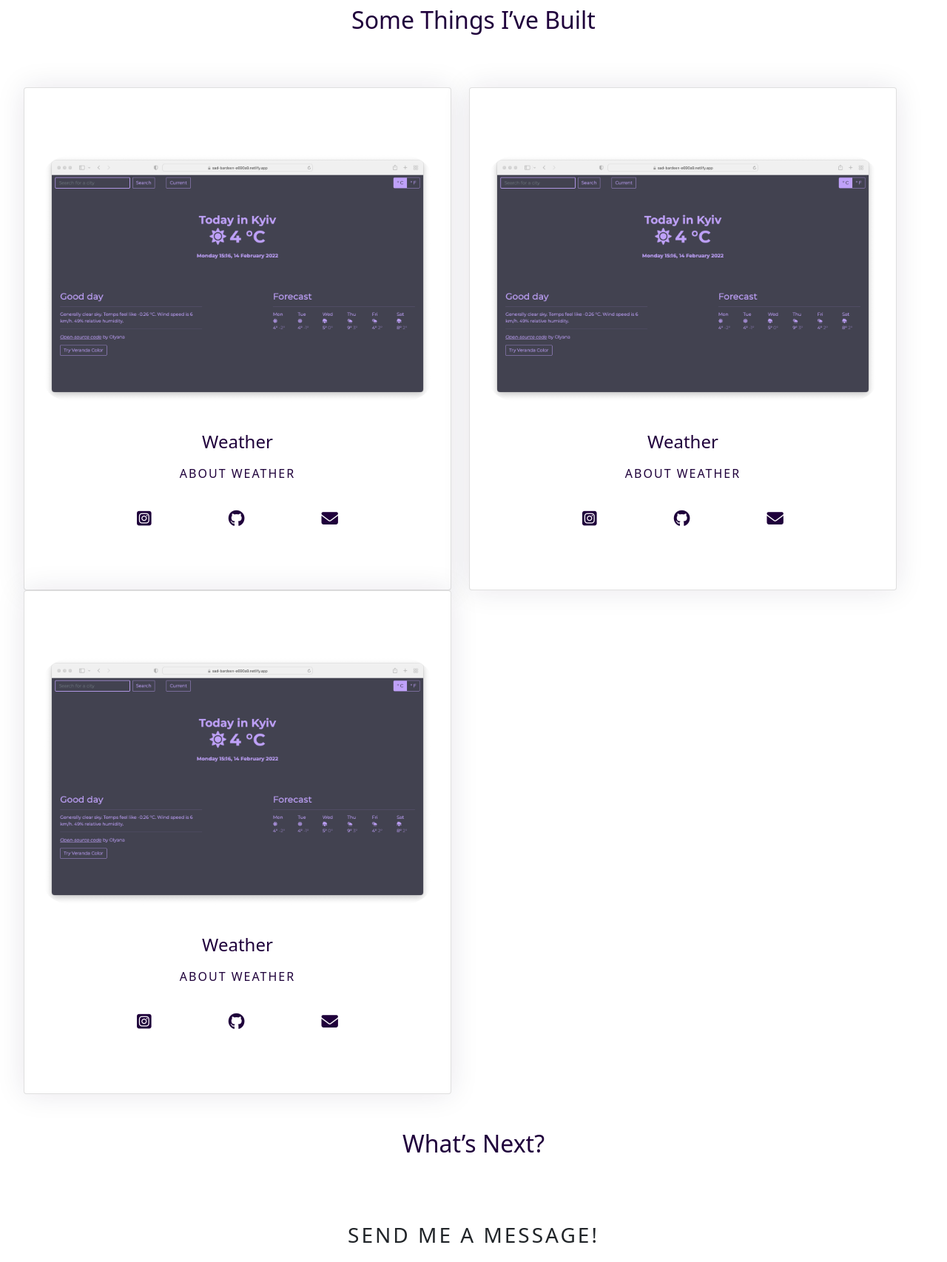
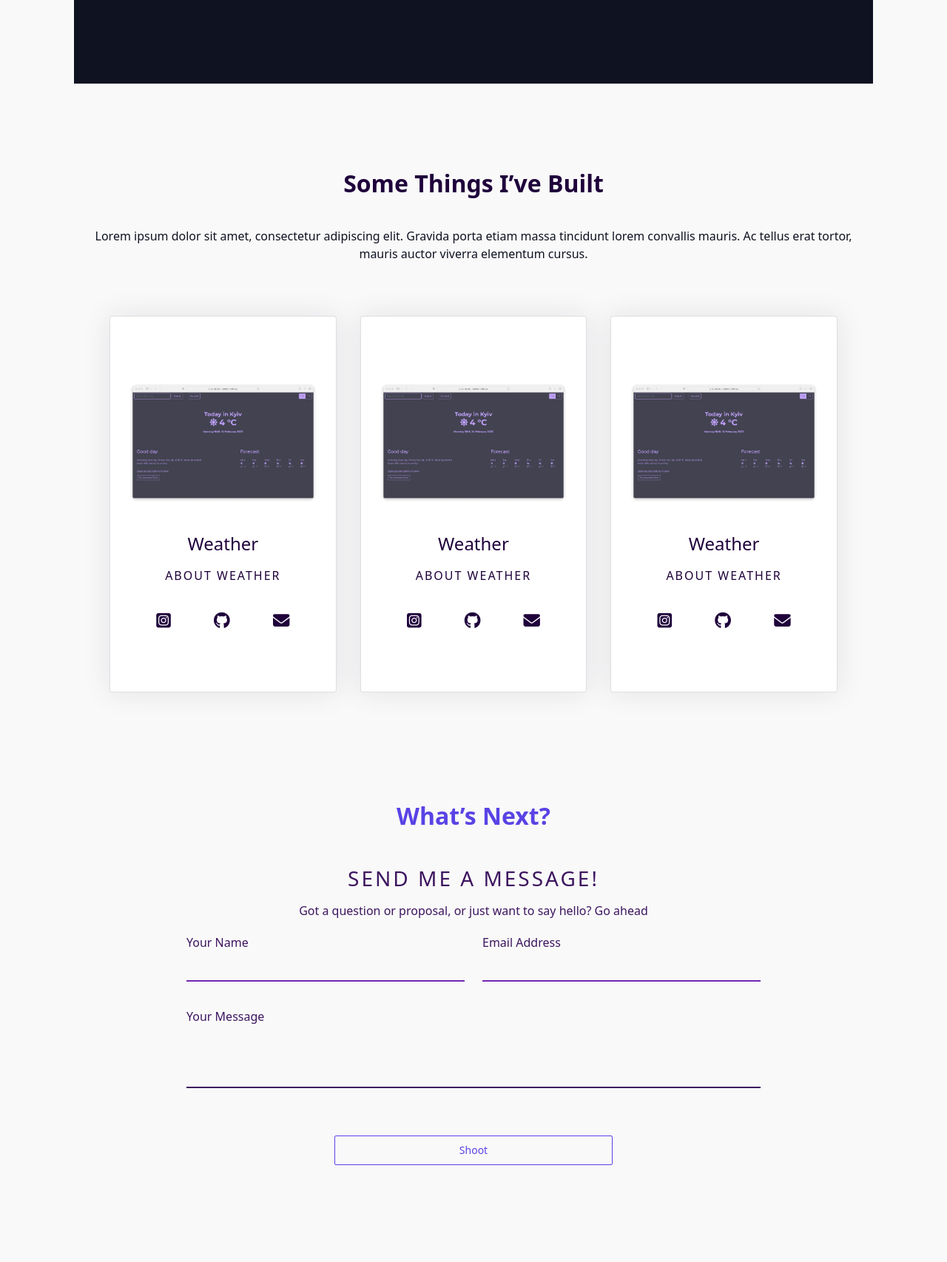
Before and after one commit to olyanatkachenko/portfolio-olyana, a plain HTML site: page index.html in a window 1280 px wide. Shown: the part 1094-2800 px from the top of the page at 74% size. Drawn offline with nearby package versions, Linux system fonts and the light colour scheme.

Commit message:
add new style

```diff
--- a/index.html
+++ b/index.html
@@ -48,6 +48,7 @@
         <a href="#">Experience</a>
         <a href="#">Work</a>
         <a href="#">Contact</a>
+        <a href="#">Resume</a>
     </div>
 </div>
 
@@ -60,11 +61,9 @@
 
     </h3>
     <h1>
-        Lorem ipsum dolor sit amet, consectetur adipiscing elit.
-    </h1>
+        I build things for the web</h1>
     <h2>
-        Lorem ipsum dolor sit amet, consectetur adipiscing elit. Gravida porta etiam massa tincidunt lorem convallis
-        mauris. Ac tellus erat tortor, mauris auctor viverra elementum cursus.
+        I’m a professional UI/UX designer with front end development skills based in Kyiv.
     </h2>
     <div class="cta-connect">
         <button>Connect with me</button>
@@ -72,7 +71,8 @@
 
     <div class="about-me">
         <h2 class="about">
-            About me
+            👩 A bit about me
+
         </h2>
         <div class="paragraf-about">
             <p>Lorem ipsum dolor sit amet, consectetur adipiscing elit. Gravida porta etiam massa tincidunt lorem
@@ -89,11 +89,11 @@
 
                 Ac arcu urna neque ornare sed. Viverra nullam ut posuere sem nibh quisque ullamcorper mi pellentesque.
             </p>
-            <img src="img/photo-portfolio.jpg" class="photo-about">
+            <!--<img src="img/photo-portfolio.jpg" class="photo-about">-->
         </div>
     </div>
 
-    <div class="my-experience">
+    <!--<div class="my-experience">
         <h2 class="experience">
             Where I’ve Worked
         </h2>
@@ -112,18 +112,25 @@
 
             Ac arcu urna neque ornare sed. Viverra nullam ut posuere sem nibh quisque ullamcorper mi pellentesque.
         </p>
-    </div>
+    </div>-->
     <div class="my-work">
         <section>
             <div class="row">
-                <h2>Some Things I’ve Built</h2>
+                <h2 class="work-title">Some Things I’ve Built</h2>
             </div>
-            <div class="row">
+            <p class="work">
+                Lorem ipsum dolor sit amet, consectetur adipiscing elit. Gravida porta etiam massa tincidunt lorem
+                convallis
+                mauris. Ac tellus erat tortor, mauris auctor viverra elementum cursus.
+                <br>
+                <br>
+            </p>
+            <div class="row-custom">
                 <!-- Column 1-->
                 <div class="column">
                     <div class="card">
                         <div class="img-container">
-                            <img src="img/weather-app.png"/>
+                            <img class="img-fluid" src="img/weather-app.png"/>
                         </div>
                         <h4>Weather</h4>
                         <p>About weather</p>
@@ -183,8 +190,10 @@
                         </div>
                     </div>
                 </div>
+            </div>
         </section>
-        <div class="Contact-me">
+
+        <div class="contact-me">
             <h2 class="contact">
                 What’s Next?
             </h2>
@@ -195,24 +204,31 @@
 
                 <div class="container">
                     <div class="contact-form">
-                        <div class="form-field col-lg-6">
-                            <input id="name" class="input-text" type="text" name="">
-                            <label for="name" class="label">name</label>
-                        </div>
+                        <div class="row">
+                            <div class="form-field col">
+                                <label for="name" class="label">Your Name</label>
+                                <input id="name" class="input-text" type="text">
+                            </div>
 
-                        <div class="form-field col-lg-6">
-                            <input id="email" class="input-text" type="email" name="">
-                            <label for="email" class="label">email</label>
+                            <div class="form-field col">
+                                <input id="email" class="input-text" type="email" name="">
+                                <label for="email" class="label">Email Address
+                                </label>
+                            </div>
                         </div>
 
 
-                        <div class="form-field col-lg-12">
-                            <input id="massage" class="input-text" type="te xt" name="">
-                            <label for="massage" class="label">Your massage</label>
+                        <div class="row">
+                            <div class="form-field col-lg-12">
+                                <label for="message" class="label">Your Message</label>
+                                <textarea id="message" class="input-text" type="text" name=""></textarea>
+                            </div>
                         </div>
 
-                        <div class="form-field col-lg-12">
-                            <input class="submit-btn" type="submit" value="submit">
+                        <div class="row">
+                            <div class="form-field d-grid gap-2 col-6 mx-auto">
+                                <input class="submit-btn" type="submit" value="Shoot">
+                            </div>
                         </div>
                     </div>
                 </div>
@@ -225,8 +241,10 @@
 <footer>
     <hr>
     <div class="footer-link">
-        <i class="fa-brands fa-instagram"></i>
-        <i class="fa-brands fa-github"></i>
+        <div>
+            <i class="fa-brands fa-instagram"></i>
+            <i class="fa-brands fa-github"></i>
+        </div>
         <a href="mailto:olyanatkachenko@gmail.com">olyanatkachenko@gmail.com</a>
     </div>
 
--- a/style.css
+++ b/style.css
@@ -4,13 +4,16 @@
     --main-accent-color: #5943E5;
     --grey-color: #656b8e;
     --dark-main-color: #0f1221;
-    --light-violet:#f9f9fc;
+    --light-violet: #f9f9fc;
+    --dark-violet: #3d155f;
 }
 
 
 body {
-    background: white;
+    background-color: #F9F9F9 !important;
     font-family: Inter, sans-serif;
+    padding-right: 100px;
+    padding-left: 100px;
 }
 
 main {
@@ -21,21 +24,28 @@ header {
     display: flex;
     justify-content: flex-end;
     align-items: center;
-    padding: 20px 3%;
+    padding: 30px 3%;
 }
 
 .button-mail {
     cursor: pointer;
     margin-right: auto;
+    padding-right: 30px;
     line-height: 24px;
     font-size: 16px;
     text-decoration: none;
+}
+
+.button-mail a,
+.button-mail a:visited {
+    color: var(--dark-violet);
 }
 
 
 .nav-links {
     list-style: none;
     margin: 0px !important;
+    padding-right: 50px;
 
 }
 
@@ -47,8 +57,8 @@ header {
     transition: all 0.3s ease 0s;
     list-style: none;
     color: var(--grey-color);
-    padding-right: 32px;
-    padding-left: 32px;
+    padding-right: 26px;
+    padding-left: 26px;
     font-size: 14px;
     font-weight: 500;
     text-decoration: none;
@@ -67,7 +77,7 @@ button {
     padding: 12px 24px;
     color: var(--main-accent-color);
     background-color: transparent;
-    border: 1px solid  var(--main-accent-color);
+    border: 1px solid var(--main-accent-color);
     border-radius: 2px !important;
     line-height: 1;
     cursor: pointer;
@@ -86,7 +96,8 @@ button:hover {
 .photo {
     display: flex;
     justify-content: center;
-    padding: 60px;
+    margin-bottom: 32px;
+    margin-top: 40px;
 }
 
 
@@ -98,14 +109,28 @@ button:hover {
 
 h3 {
     text-align: center;
+    color: var(--dark-main-color);
+    font-weight: 500;
+    font-size: 24px;
+
+
 }
 
 h1 {
     text-align: center;
+    color: var(--dark-main-color);
+    font-size: 70px !important;
+    line-height: 1.05;
+    margin-bottom: 10px !important;
 }
 
 h2 {
     text-align: center;
+    color: var(--dark-main-color);
+    font-size: 34px;
+    line-height: 1.4;
+    font-weight: normal !important;
+    margin-bottom: 40px !important;
 }
 
 .cta-connect {
@@ -119,11 +144,34 @@ h2 {
 }
 
 .paragraf-about {
-    display: flex;
-    justify-content: space-between;
+    font-weight: normal !important;
+    text-align: center;
 }
 
-.row {
+.about {
+    color: white;
+    font-weight: bold !important;
+}
+
+.about-me {
+    background-color: var(--dark-main-color);
+    margin-top: 100px;
+    margin-bottom: 100px;
+    padding: 100px;
+    color: white;
+
+}
+
+.work-title {
+    font-weight: bold !important;
+}
+
+.work {
+    text-align: center;
+    color: var(--dark-main-color);
+}
+
+.row-custom {
     display: flex;
     flex-wrap: wrap;
     padding: 2em 1em;
@@ -153,8 +201,6 @@ h2 {
 }
 
 .card .img-container {
-    width: 34em;
-    height: 22em;
     padding: 0.5em;
     border-radius: 50%;
     margin: 0 auto 2em auto;
@@ -201,17 +247,18 @@ h2 {
 
 .inner-content {
     max-width: 800px;
-    margin: 50px auto;
+    margin: 20px auto;
     position: relative;
-    padding: 30px;
+    color: var(--dark-violet);
+
 }
 
 .inner-content .title {
     text-transform: uppercase;
     text-align: center;
-    padding-bottom: 20px;
     letter-spacing: 3px;
     line-height: 48px;
+    color: var(--dark-violet);
 
 }
 
@@ -222,6 +269,7 @@ h2 {
 .contact-form .form-field {
     position: relative;
     margin: 32px 0;
+    display: flex;
 }
 
 .contact-form .input-text {
@@ -229,7 +277,8 @@ h2 {
     width: 100%;
     height: 36px;
     border-width: 0 0 2px 0;
-    border-color: #0088a9;
+    border-color: var(--dark-violet);
+    background-color: transparent;
     font-size: 18px;
     line-height: 26px;
     font-weight: 400;
@@ -247,8 +296,8 @@ h2 {
     position: absolute;
     transition: transform 0.2s ease-in-out;
     text-transform: capitalize;
-    left: 20px;
-    bottom: 11px;
+    /*bottom: 11px;*/
+    top: -30px;
     line-height: 26px;
     cursor: text;
 }
@@ -258,6 +307,42 @@ h2 {
     cursor: pointer;
 }
 
+.contact-me {
+    margin-bottom: 100px;
+    margin-top: 100px;
+}
+
+.contact {
+    font-weight: bold !important;
+    color: var(--main-accent-color);
+}
+
+.submit-btn {
+    min-width: 140px;
+    padding: 12px 24px;
+    color: var(--main-accent-color);
+    background-color: transparent;
+    border: 1px solid var(--main-accent-color);
+    border-radius: 2px !important;
+    line-height: 1;
+    cursor: pointer;
+    transition: all 0.3s ease 0s;
+    text-align: center;
+    font-size: 14px;
+    text-decoration: none;
+
+}
+
+.submit-btn:hover{
+    background-color: var(--main-accent-color);
+    color: white;
+}
+
+#message {
+    resize: none;
+    height: 80px;
+    border-color: var(--dark-violet);
+}
 
 @media screen and (min-width: 768px) {
     section {
@@ -281,13 +366,18 @@ h2 {
     }
 }
 
-@media only screen and (max-width: 800px) {
+@media only screen and (max-width: 1115px) {
     .nav-links, .cta {
         display: none;
     }
 
     .menu {
         display: inherit;
+    }
+
+    body {
+        padding-right: 50px;
+        padding-left: 50px;
     }
 }
 
```
